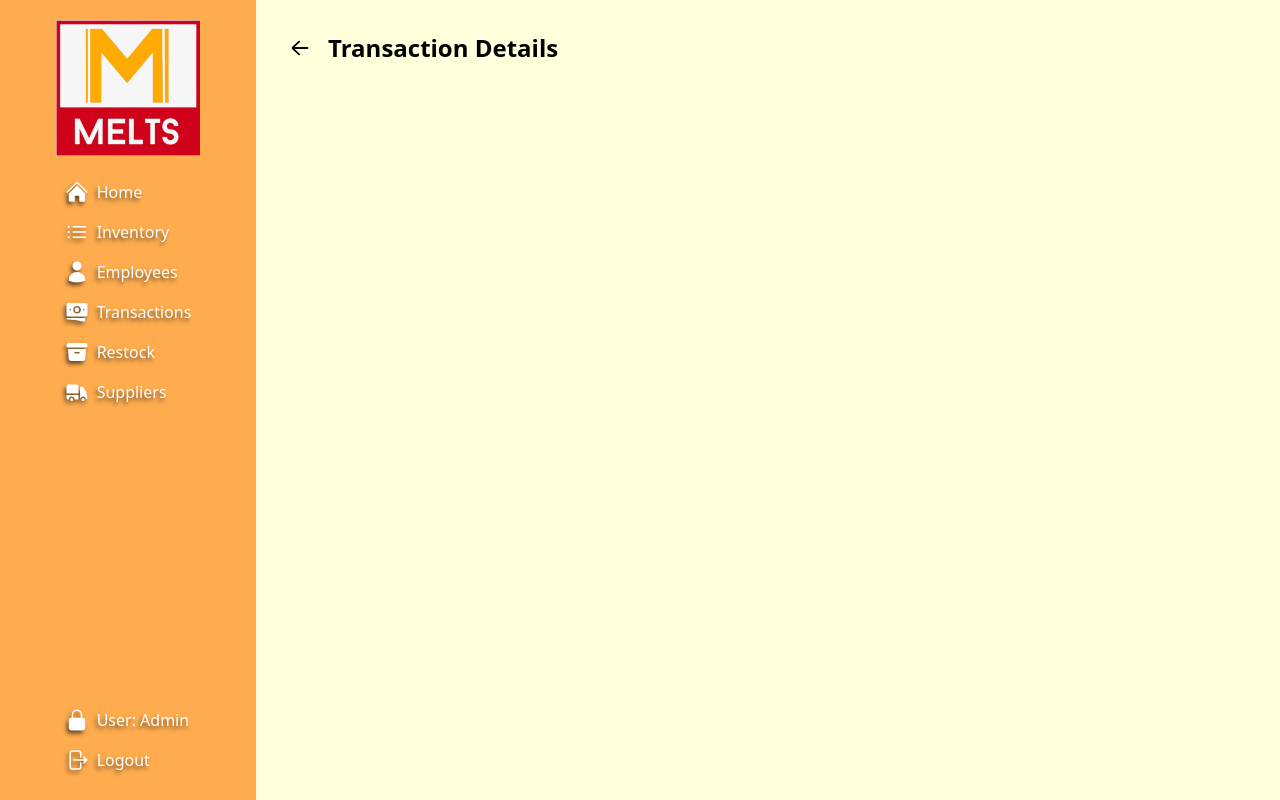
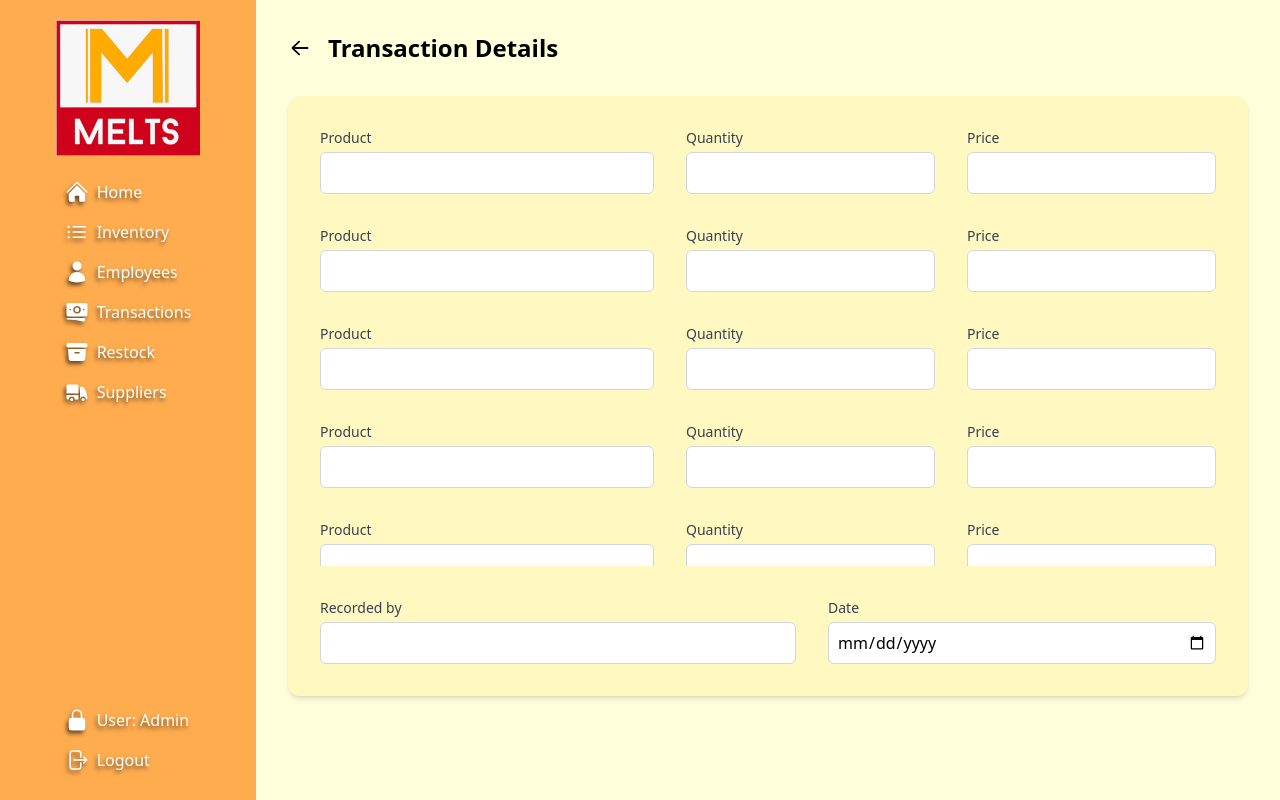
Before and after one commit to rcSabucido/melts-inventory, a React (Vite) app: page /transaction_details in a window 1280 px wide. Built offline with nearby package versions, Linux system fonts and the light colour scheme.

Commit message:
#30 Refactor item inputs into components and make them scrollable with overflow

```diff
--- /dev/null
+++ b/src/components/TransactionInput.jsx
@@ -0,0 +1,40 @@
+import { useState } from "react";
+import TransactionItemInput from "./TransactionItemInput";
+
+const TransactionInput = () => {
+    return (
+        <>
+            <div className="m-4 p-4 p-auto bg-amber-200/30 rounded-xl flex flex-col shadow-md h-150">
+                <div className='flex-grow overflow-y-auto'>
+                    <TransactionItemInput />
+                    <TransactionItemInput />
+                    <TransactionItemInput />
+                    <TransactionItemInput />
+                    <TransactionItemInput />
+                </div>
+                <div className="flex justify-between mt-4">
+                    <div className="m-4 grow">
+                        <label className="block text-sm font-medium text-gray-700">Recorded by</label>
+                        <input
+                            type='text'
+                            name='recordedBy'
+                            className='mt-1 block w-full p-2 border border-gray-300 bg-white rounded-md'
+                            required
+                        />
+                    </div>
+                    <div className="m-4 grow">
+                        <label className="block text-sm font-medium text-gray-700">Date</label>
+                        <input
+                            type='date'
+                            name='date'
+                            className='mt-1 block w-full p-2 border border-gray-300 bg-white rounded-md'
+                            required
+                        />
+                    </div>
+                </div>
+            </div>
+        </>
+    );
+}
+
+export default TransactionInput;
--- /dev/null
+++ b/src/components/TransactionItemInput.jsx
@@ -0,0 +1,37 @@
+const TransactionItemInput = ({}) => {
+    return (
+        <div className='flex flex-wrap justify-between'>
+                    <div className="m-4 grow-[3]">
+                        <label className="block text-sm font-medium text-gray-700">Product</label>
+                        <input
+                            type='text'
+                            name='product'
+                            className="mt-1 block w-full p-2 border border-gray-300 bg-white rounded-md"
+                            required
+                        />
+                    </div>
+                    <div className="flex ml-auto">
+                        <div className="m-4 grow">
+                            <label className="block text-sm font-medium text-gray-700">Quantity</label>
+                            <input
+                                type='number'
+                                name='quantity'
+                                className='mt-1 block w-full p-2 border border-gray-300 bg-white rounded-md'
+                                required
+                            />
+                        </div>
+                        <div className="m-4 grow">
+                            <label className="block text-sm font-medium text-gray-700">Price</label>
+                            <input
+                                type='number'
+                                name='price'
+                                className='mt-1 block w-full p-2 border border-gray-300 bg-white rounded-md'
+                                required
+                            />
+                        </div>
+                    </div>
+                </div>
+    );
+}
+
+export default TransactionItemInput;
--- a/src/pages/TransactionDetail.jsx
+++ b/src/pages/TransactionDetail.jsx
@@ -1,17 +1,19 @@
 import { ArrowLeftIcon } from '@heroicons/react/20/solid';
 import Sidebar from '../components/Sidebar';
+import TransactionInput from '../components/TransactionInput';
 
 const TransactionDetail = () => {
     return (
         <>
             <div className="flex">
                 <Sidebar />
-                    <main className="p-4 flex-col bg-[#ffffdb] w-full">
-                        <div className="flex gap-4 p-4 items-center">
-                            <ArrowLeftIcon className="h-6 w-6" />
-                            <p className="text-2xl font-bold">Transaction Details</p>
-                        </div>
-                    </main>
+                <form className='p-4 flex-col bg-[#ffffdb] w-full'>
+                    <div className="flex gap-4 p-4 items-center">
+                        <ArrowLeftIcon className="h-6 w-6" />
+                        <p className="text-2xl font-bold">Transaction Details</p>
+                    </div>
+                    <TransactionInput />
+                </form>
             </div>
         </>
     );
```
